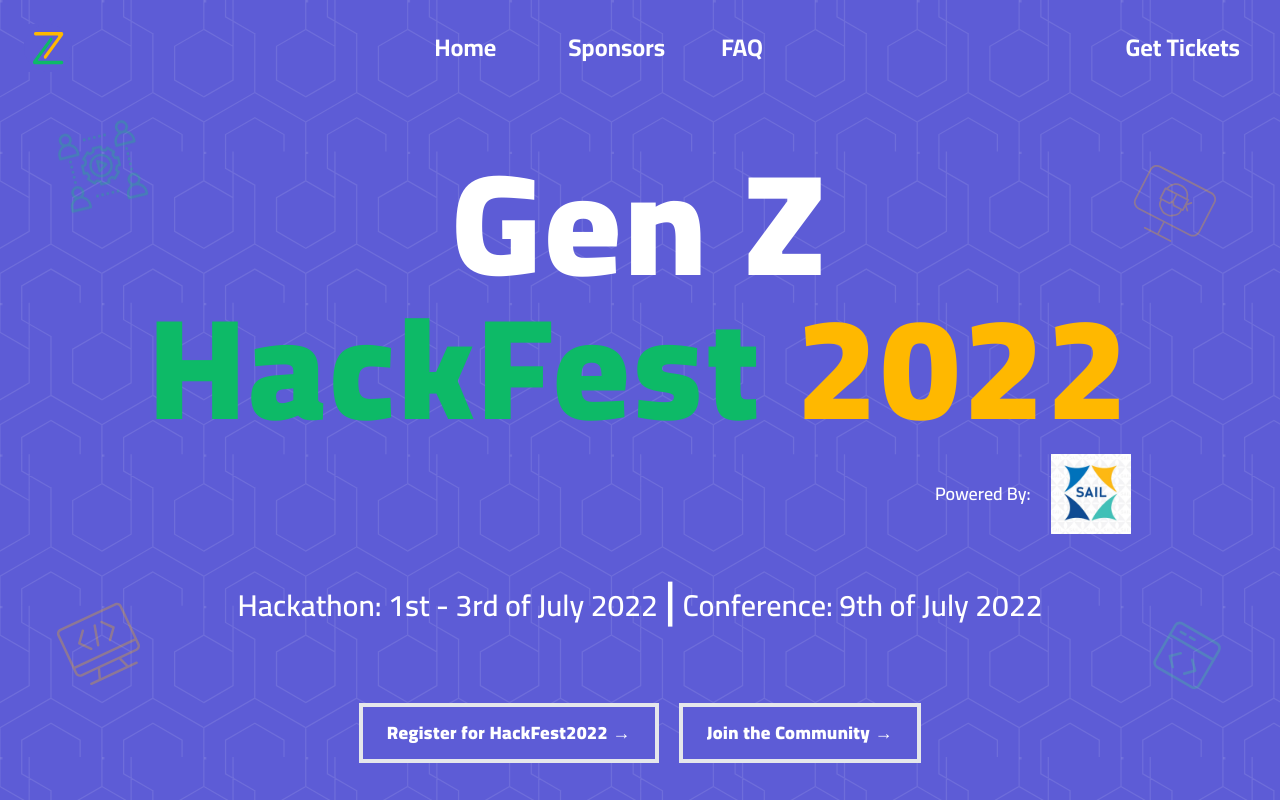
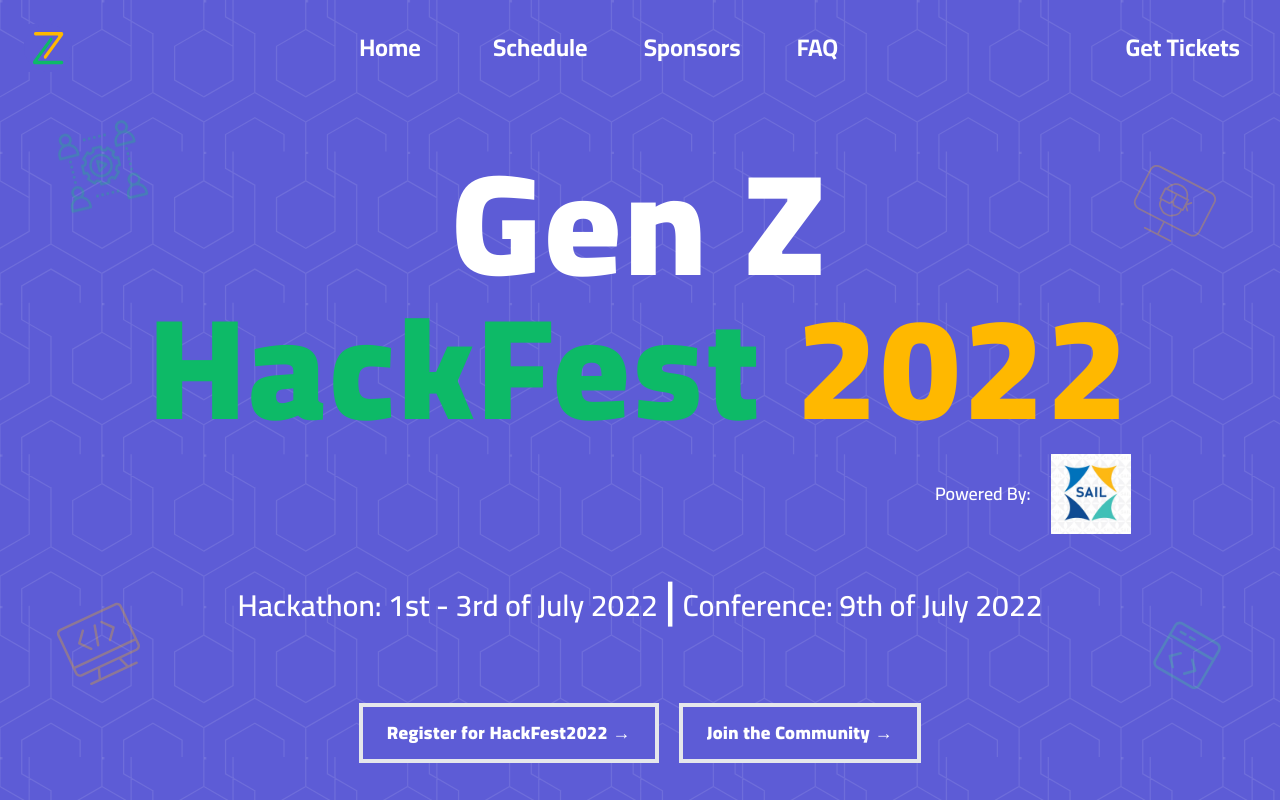
Before and after one commit to GenZtechies/gzt-hackfest, a Next.js app: page / in a window 1280 px wide. Shown: the top 802 px of the page. Built offline with nearby package versions, Linux system fonts and the light colour scheme.

Commit message:
chore: add schedule ref

```diff
--- a/components/Header.tsx
+++ b/components/Header.tsx
@@ -27,6 +27,9 @@ const Header = () => {
                     </Link>
                 </li>
                 <li className="text-2xl text-white font-bold hover:text-primary-green transition-all mx-4">
+                    <a href={process.env.SCHEDULE_URL}>Schedule</a>
+                </li>
+                <li className="text-2xl text-white font-bold hover:text-primary-green transition-all mx-4">
                     <Link href="/#sponsors">
                         <a>Sponsors</a>
                     </Link>
--- a/next.config.js
+++ b/next.config.js
@@ -6,7 +6,9 @@ const nextConfig = {
 
         HACKATHON_REGISTRATION_URL: "https://forms.gle/x5UNkUcDCDryLdsLA",
         CONFERENCE_REGISTRATION_URL: "https://eventprime.co/e/gen-z-hackfest-2022",
-        BECOME_A_SPONSOR_URL: "https://airtable.com/shr3eOxjfYoHDqi8s"
+        BECOME_A_SPONSOR_URL: "https://airtable.com/shr3eOxjfYoHDqi8s",
+
+        SCHEDULE_URL: "https://genztechies.notion.site/Gen-Z-Hackfest-2022-Schedule-14eb7071e734426ba744d9f6838e200f",
     },
     async redirects() {
         return [
```
